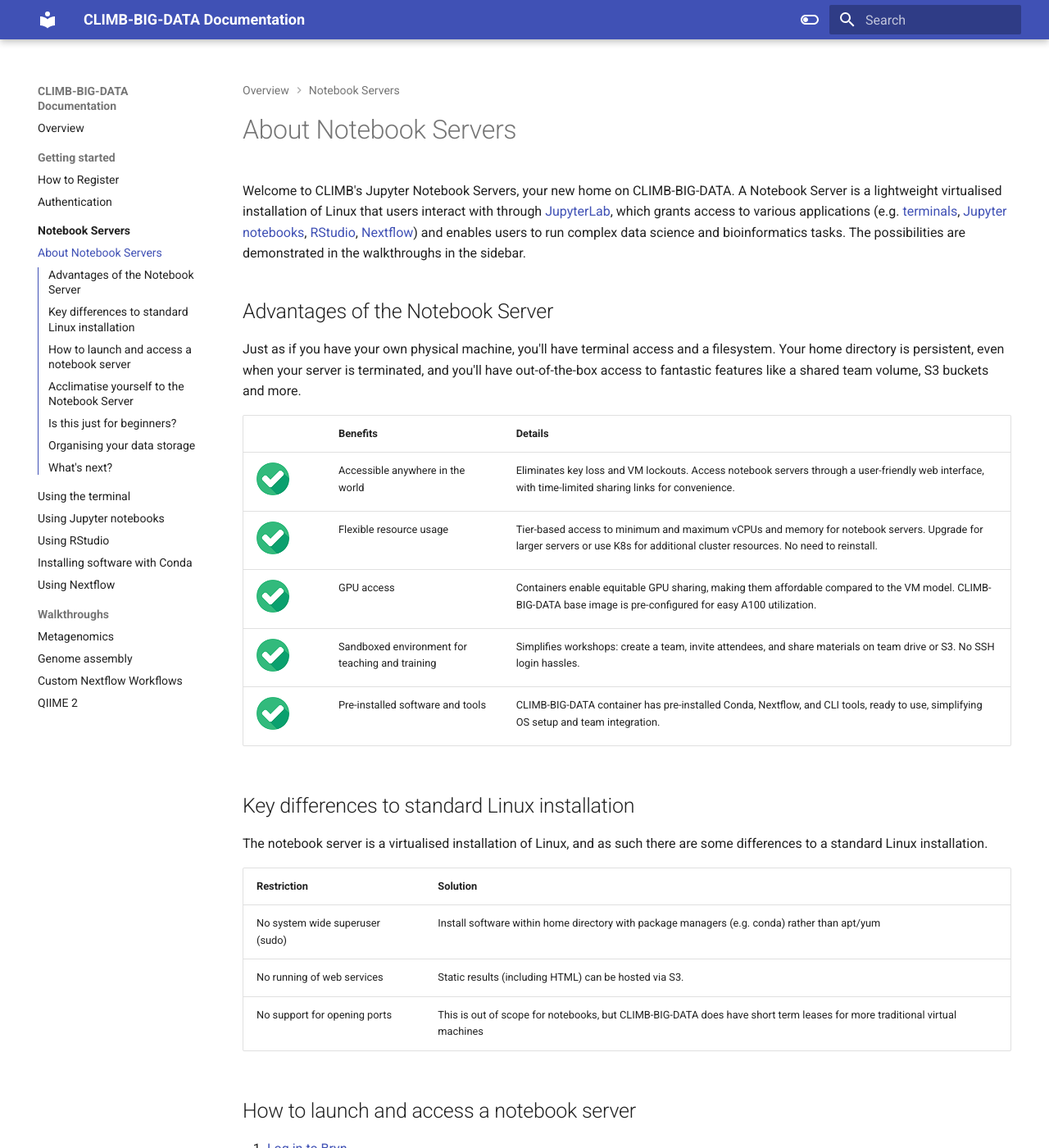
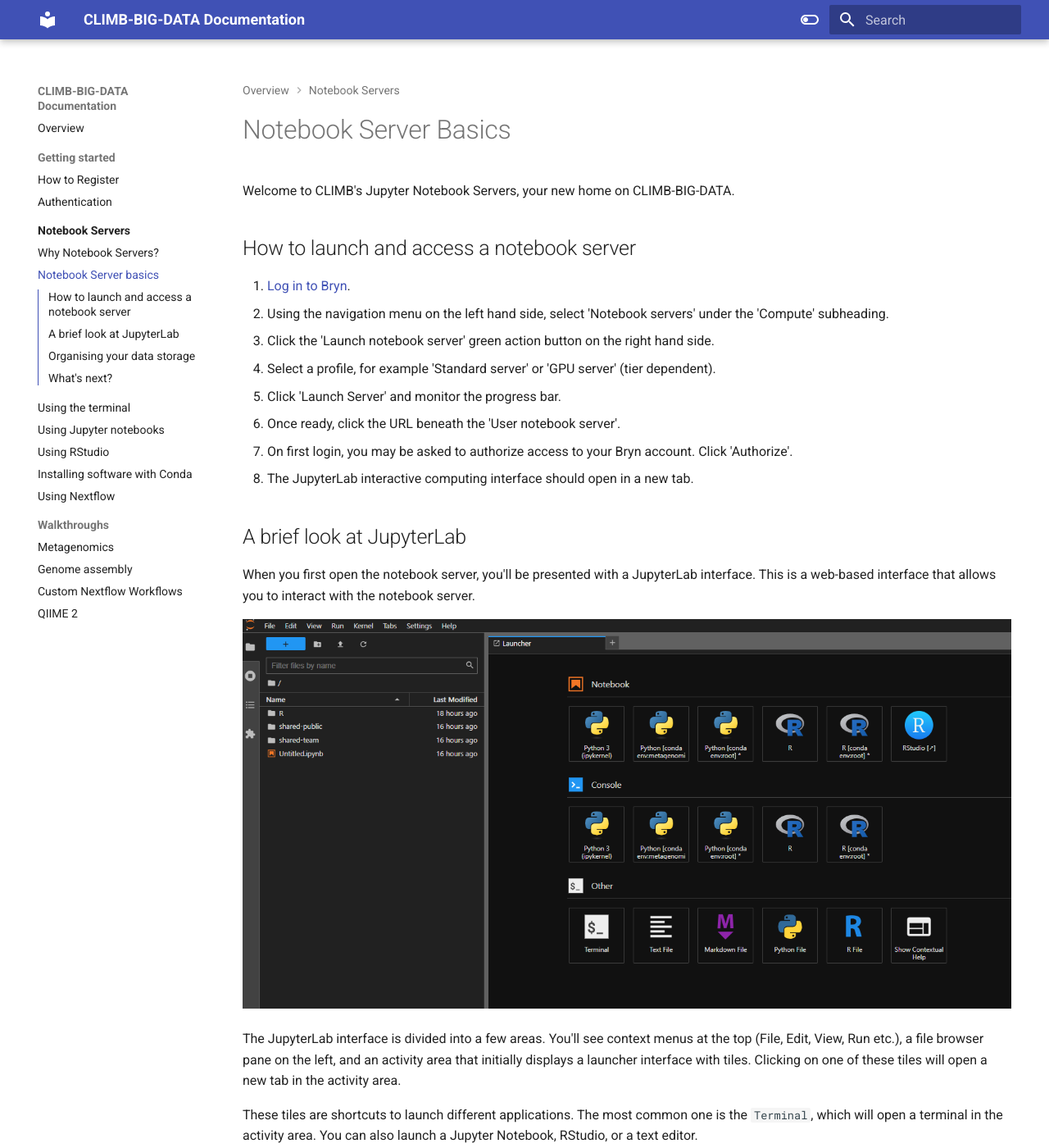
Before and after one commit to MRC-CLIMB/docs, an MkDocs documentation site: the page built from docs/notebook-servers/basics.md, in a window 1280 px wide and 1400 px high. Shown: the whole window at 82% size. Built offline with MkDocs 1.6.1 and Material for MkDocs 9.7.7, drawn with Linux system fonts in a browser that asks for light colours; some of the changed text lies outside the part shown.

```diff
--- a/docs/notebook-servers/read-this-first.md
+++ b/docs/notebook-servers/basics.md
@@ -1,37 +1,6 @@
-# About Notebook Servers
+# Notebook Server Basics
 
 Welcome to CLIMB's Jupyter Notebook Servers, your new home on CLIMB-BIG-DATA.
-A Notebook Server is a lightweight virtualised installation of Linux
-that users interact with through [JupyterLab](https://jupyterlab.readthedocs.io/),
-which grants access to various applications (e.g.
-[terminals](using-the-terminal.md),
-[Jupyter notebooks](using-jupyter.md),
-[RStudio](using-jupyter.md),
-[Nextflow](using-nextflow.md))
-and enables users to run complex data science and bioinformatics tasks.
-The possibilities are demonstrated in the walkthroughs in the sidebar.
-
-## Advantages of the Notebook Server
-
-Just as if you have your own physical machine, you'll have terminal access and a filesystem. Your home directory is persistent, even when your server is terminated, and you'll have out-of-the-box access to fantastic features like a shared team volume, S3 buckets and more.
-
-|   | Benefits                                             | Details                                                                                                                                                                       |
-|---|------------------------------------------------------|-------------------------------------------------------------------------------------------------------------------------------------------------------------------------------|
-|  ![Checked yes](../img/checked.png) | Accessible anywhere in the world  | Eliminates key loss and VM lockouts. Access notebook servers through a user-friendly web interface, with time-limited sharing links for convenience.                                           |
-| ![Checked yes](../img/checked.png)  | Flexible resource usage                              | Tier-based access to minimum and maximum vCPUs and memory for notebook servers. Upgrade for larger servers or use K8s for additional cluster resources. No need to reinstall. |
-|  ![Checked yes](../img/checked.png) | GPU access                                           | Containers enable equitable GPU sharing, making them affordable compared to the VM model. CLIMB-BIG-DATA base image is pre-configured for easy A100 utilization.              |
-| ![Checked yes](../img/checked.png)  | Sandboxed environment for teaching and training      | Simplifies workshops: create a team, invite attendees, and share materials on team drive or S3. No SSH login hassles.                                                         |
-| ![Checked yes](../img/checked.png)  | Pre-installed software and tools                     | CLIMB-BIG-DATA container has pre-installed Conda, Nextflow, and CLI tools, ready to use, simplifying OS setup and team integration.                                           |
-
-## Key differences to standard Linux installation
-
-The notebook server is a virtualised installation of Linux, and as such there are some differences to a standard Linux installation.
-
-| Restriction                     | Solution                                                                                                                 |
-|---------------------------------|--------------------------------------------------------------------------------------------------------------------------|
-| No system wide superuser (sudo) | Install software within home directory with package managers (e.g. conda) rather than apt/yum                             |
-| No running of web services      | Static results (including HTML) can be hosted via S3.                                                                    |
-| No support for opening ports    | This is out of scope for notebooks, but CLIMB-BIG-DATA does have short term leases for more traditional virtual machines |
 
 ## How to launch and access a notebook server
 
@@ -44,7 +13,7 @@ The notebook server is a virtualised installation of Linux, and as such there ar
 7. On first login, you may be asked to authorize access to your Bryn account. Click 'Authorize'.
 8. The JupyterLab interactive computing interface should open in a new tab.
 
-## Acclimatise yourself to the Notebook Server
+## A brief look at JupyterLab
 
 When you first open the notebook server, you'll be presented with a JupyterLab interface. This is a web-based interface that allows you to interact with the notebook server.
 
@@ -59,10 +28,6 @@ You can have multiple tabs open in the activity area, and you can drag and drop
 ![jupyterhub tabs](../img/jh-tab.png)
 
 For this reason, there is no option to launch multiple notebook servers from Bryn. You should be able to have all your work running in tandem in one notebook server.
-
-## Is this just for beginners?
-
-Absolutely not. Whilst the new service is certainly far easier to get started with, it is also far more powerful for advanced users. We've ensured that each team gets a pre-mounted Kubernetes service user with permissions scoped to your team's namespace. This allows users to run Nextflow workflows on the external K8s execution environment, but also to run other containers in pods within their namespace via `kubectl`.
 
 ## Organising your data storage
 
--- a/mkdocs.yml
+++ b/mkdocs.yml
@@ -41,7 +41,8 @@ nav:
       - "How to Register": "getting-started/how-to-register.md"
       - "Authentication": "getting-started/authentication.md"
   - "Notebook Servers":
-      - "About Notebook Servers": "notebook-servers/read-this-first.md"
+      - "Why Notebook Servers?": "notebook-servers/why-notebook-servers.md"
+      - "Notebook Server basics": "notebook-servers/basics.md"
       - "Using the terminal": "notebook-servers/using-the-terminal.md"
       - "Using Jupyter notebooks": "notebook-servers/using-jupyter.md"
       - "Using RStudio": "notebook-servers/using-rstudio.md"
```
Also changed, not shown: docs/index.md (+5 -2 lines), docs/notebook-servers/using-nextflow.md (+1 -1 lines), docs/notebook-servers/why-notebook-servers.md (added, +37 -0 lines), docs/walkthroughs/nextflow-custom-workflows/nextflow-custom.md (+2 -2 lines).
